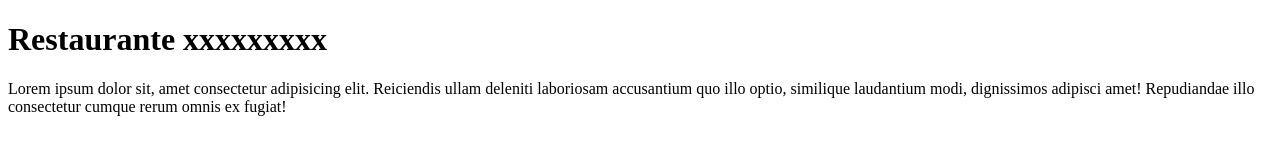
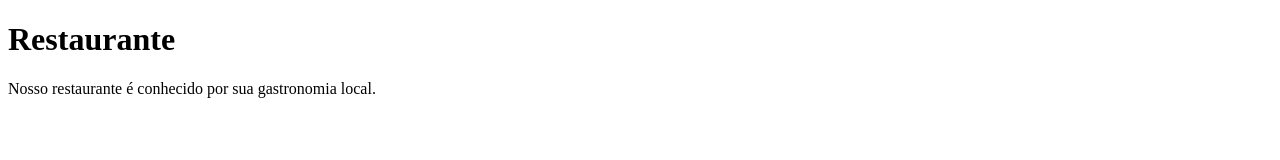
Before and after one commit to victor-kakiuti-dev/projeto_restaurante, a plain HTML site: page index.html in a window 1280 px wide. Drawn offline with Linux system fonts and the light colour scheme.

Commit message:
projeto restaurante

```diff
--- a/index.html
+++ b/index.html
@@ -7,11 +7,11 @@
 </head>
 <body>
     <div>
-        <h1>Restaurante xxxxxxxxx</h1>
+        <h1>Restaurante</h1>
     </div>
 
     <div>
-        <p>Lorem ipsum dolor sit, amet consectetur adipisicing elit. Reiciendis ullam deleniti laboriosam accusantium quo illo optio, similique laudantium modi, dignissimos adipisci amet! Repudiandae illo consectetur cumque rerum omnis ex fugiat!</p>
+        <p>Nosso restaurante é conhecido por sua gastronomia local.</p>
     </div>
 
 </body>
```
